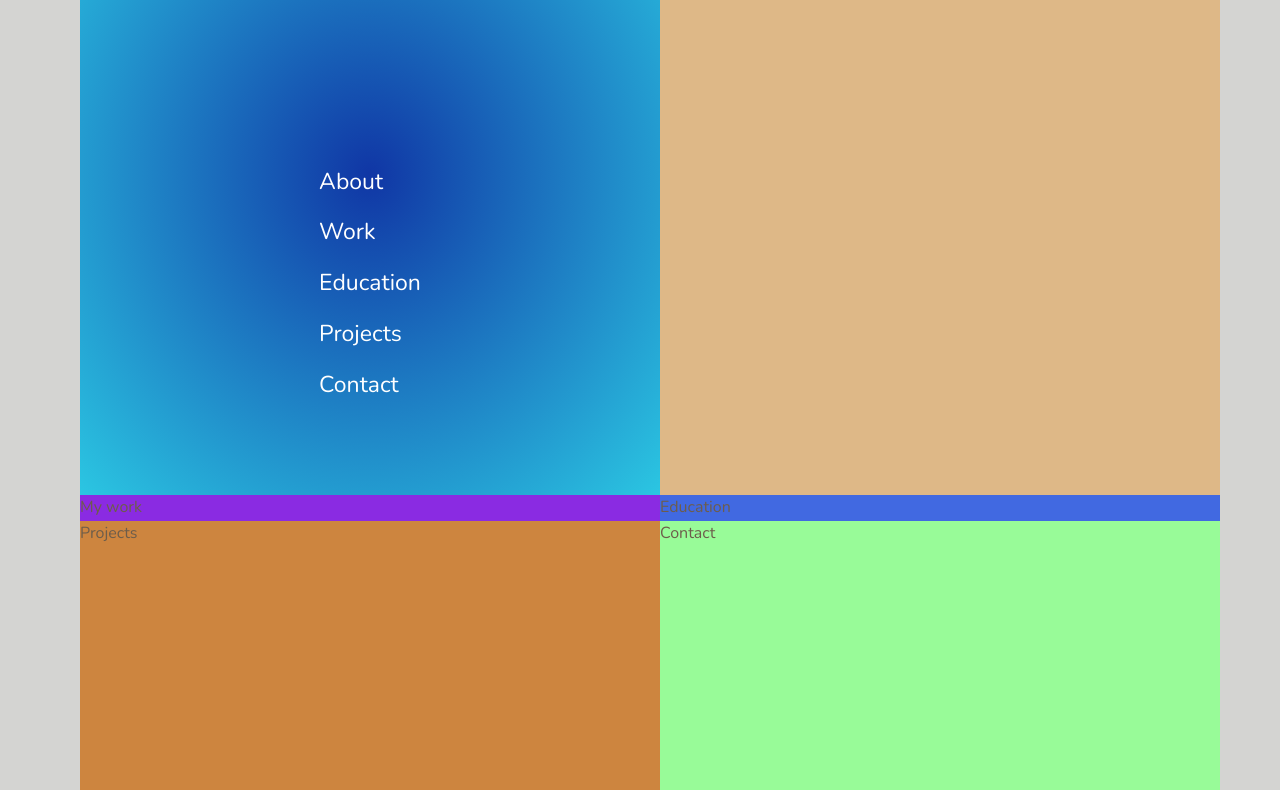
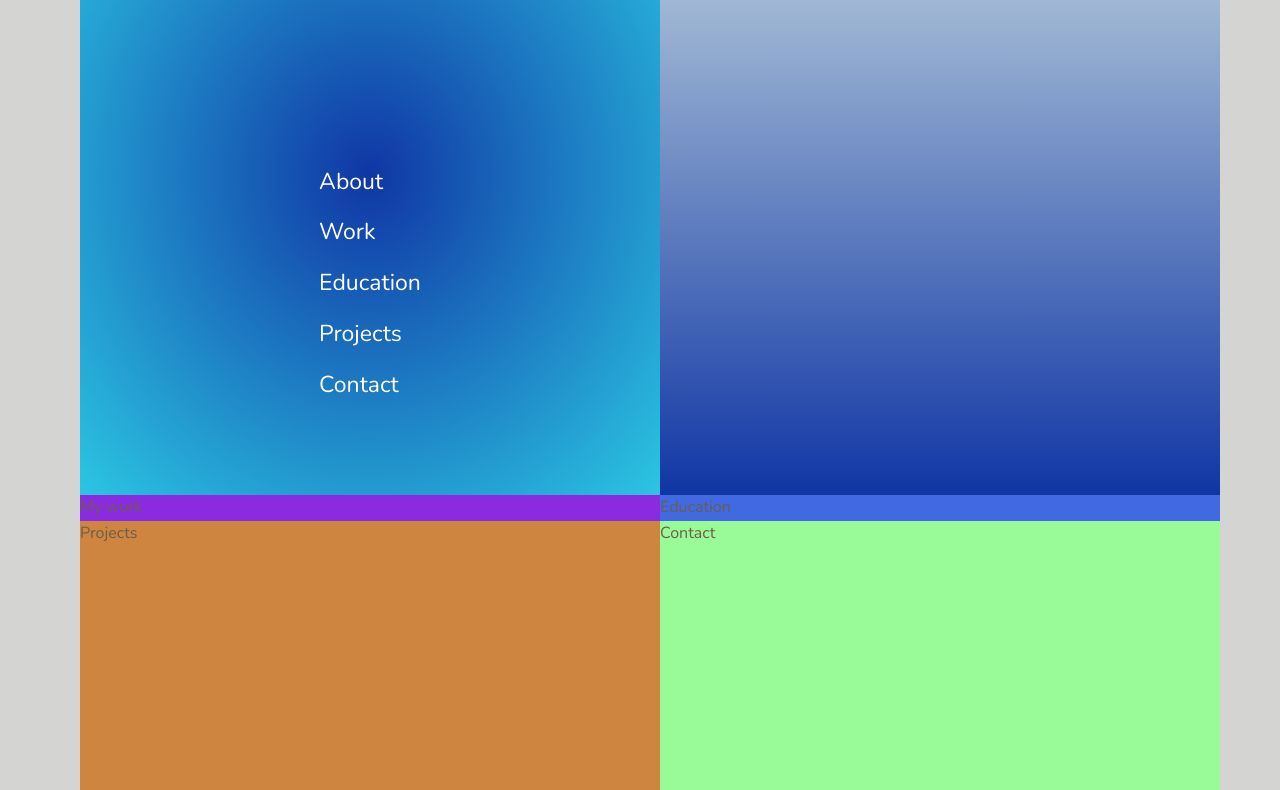
Before and after one commit to NenadSpasic/grid-portfolio, a plain HTML site: page index.html in a window 1280 px wide. Shown: the part 145-935 px from the top of the page. Drawn offline with nearby package versions, Linux system fonts and the light colour scheme.

Commit message:
about-background change

```diff
--- a/style.css
+++ b/style.css
@@ -78,7 +78,7 @@ h2{
 }
 
 .about{
-    background-color: burlywood;
+    background-image: linear-gradient(rgb(202, 222, 226), rgb(16, 54, 165));
     grid-column: col-start 5 / center-end;
 }
 
```
